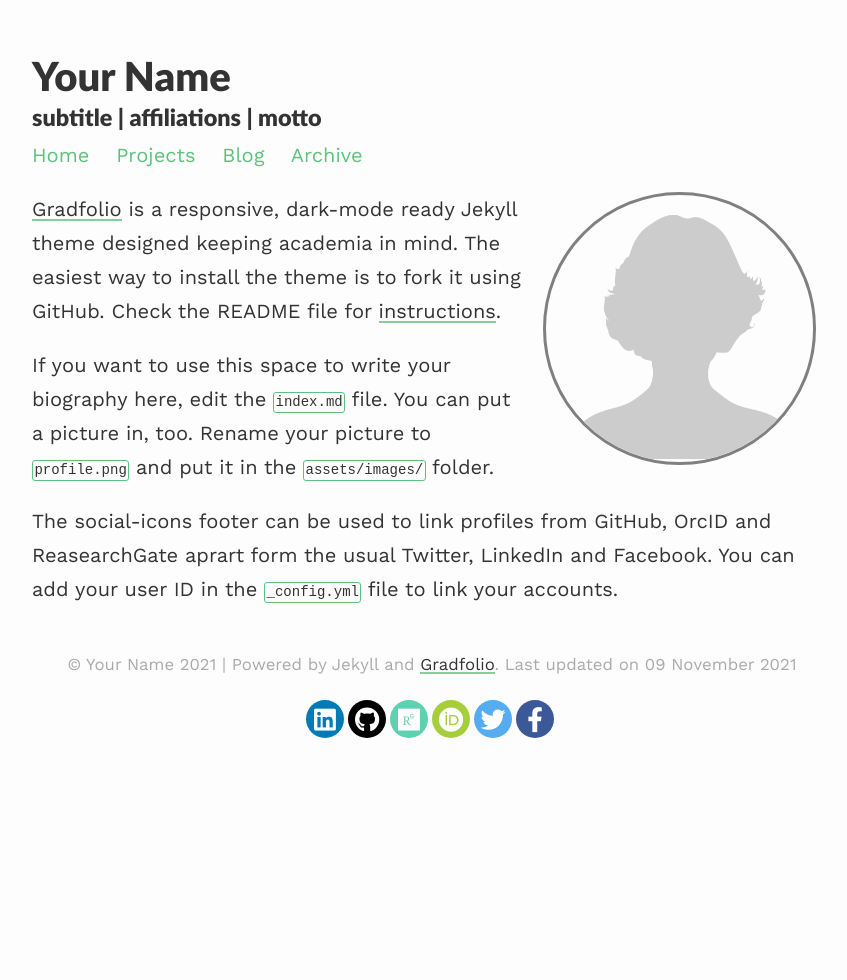
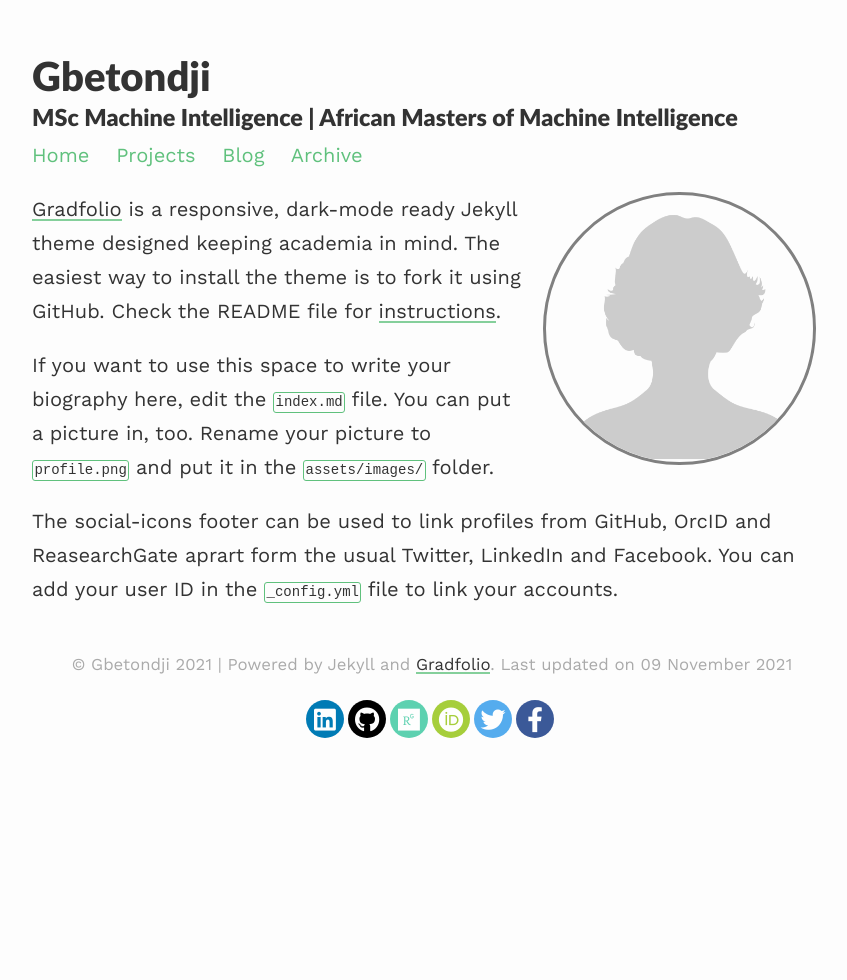
Before and after one commit to jean72human/jean72human.github.io, a Jekyll site: the page built from index.md, in a window 1280 px wide. Shown: the whole page, without its empty margins (208-1055 px from the left). Built offline with Jekyll 4.4.1, drawn with Linux system fonts in a browser that asks for light colours; nearby versions of some CDN libraries.

Commit message:
edit base url

```diff
--- a/_config.yml
+++ b/_config.yml
@@ -1,10 +1,10 @@
 ### your site title here
 
-title: Your Name
-description: subtitle | affiliations | motto
+title: Gbetondji
+description: MSc Machine Intelligence | African Masters of Machine Intelligence
 
 baseurl: "" #name of GitHub repository
-url: "https://jean72human.github.io/" #custom url to be used instead of GitHub repository
+url: "" #custom url to be used instead of GitHub repository
 email: #
 
 
```
